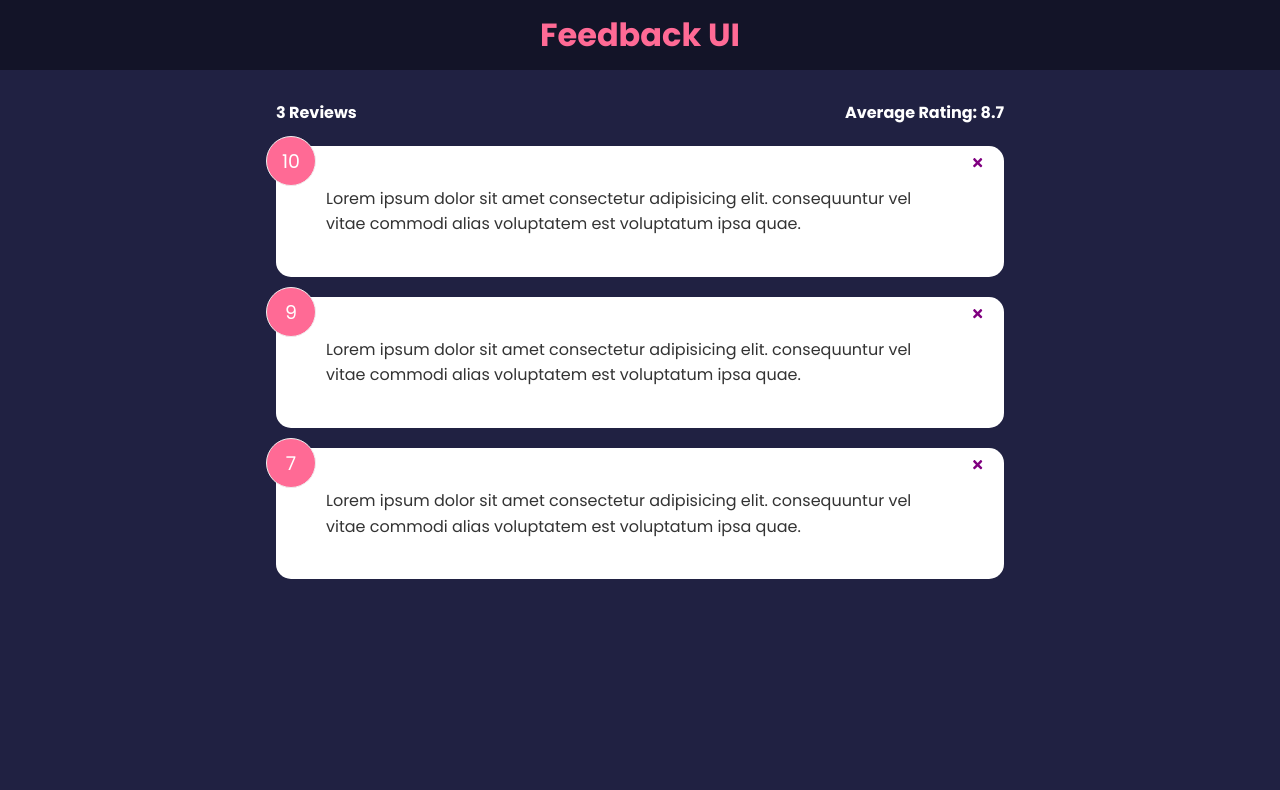
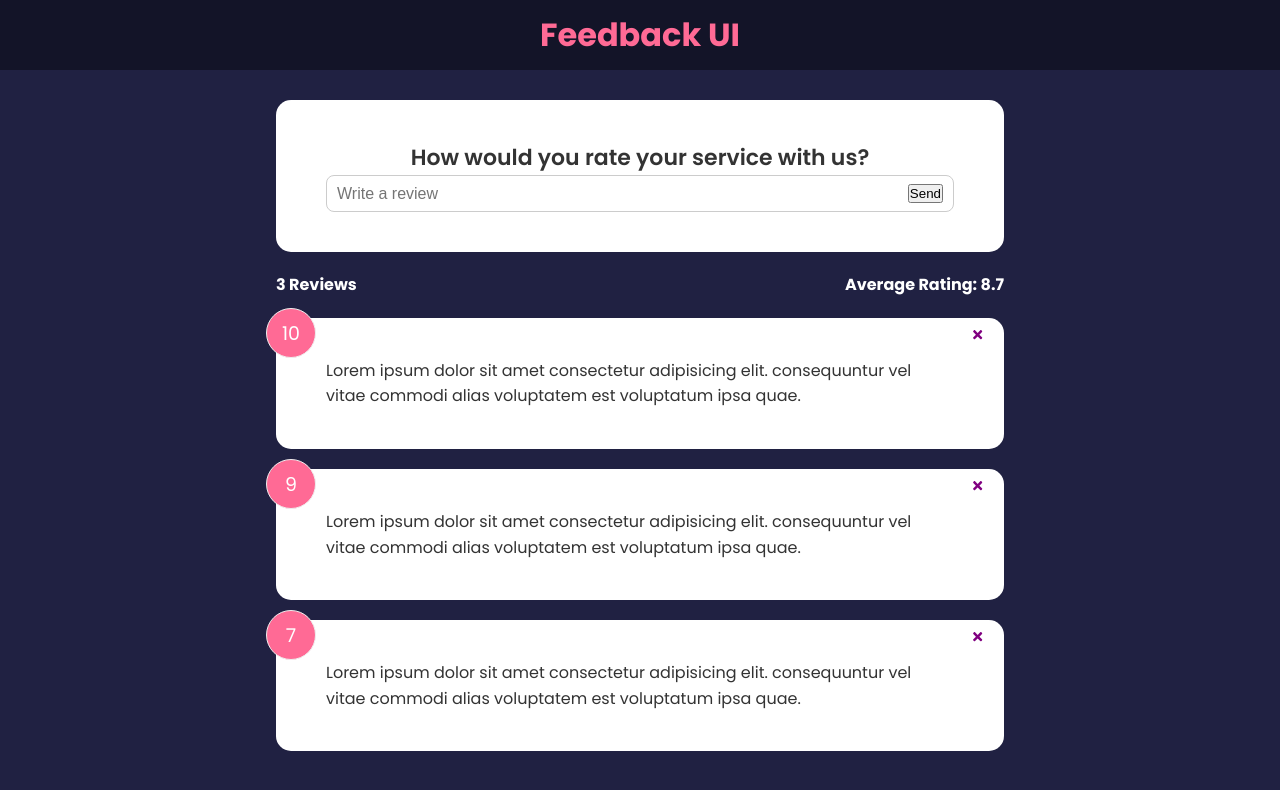
Before and after one commit to liteninkiran/brady-traversy-react-front-to-back, a React (Create React App) app: page / in a window 1280 px wide. Shown: the top 790 px of the page. Built offline with nearby package versions, Linux system fonts and the light colour scheme.

Commit message:
019 - Form Input & State

```diff
--- a/src/App.js
+++ b/src/App.js
@@ -2,6 +2,7 @@
 import Header from './components/Header';
 import FeedbackList from './components/FeedbackList';
 import FeedbackStats from './components/FeedbackStats';
+import FeedbackForm from './components/FeedbackForm';
 import FeedbackData from './data/FeedbackData';
 
 function App() {
@@ -16,6 +17,7 @@
         <>
             <Header />
             <div className='container'>
+                <FeedbackForm />
                 <FeedbackStats feedback={ feedback } />
                 <FeedbackList feedback={ feedback } handleDelete={ deleteFeedback } />
             </div>
--- /dev/null
+++ b/src/components/FeedbackForm.jsx
@@ -0,0 +1,38 @@
+import { useState } from 'react';
+import Card from './shared/Card';
+
+function FeedbackForm() {
+    const [text, setText] = useState('');
+    const handleTextChange = (e) => {
+        setText(e.target.value);
+    }
+
+    return (
+        <Card>
+            <form>
+
+                {/* Title */}
+                <h2>
+                    How would you rate your service with us?
+                </h2>
+
+                {/* Select Rating */}
+                {/* TODO... Rating Select Component */}
+
+                {/* Text Input */}
+                <div className='input-group'>
+                    <input
+                        type='text'
+                        placeholder='Write a review'
+                        onChange={ handleTextChange }
+                        value={ text }
+                    />
+                    <button type='submit'>Send</button>
+                </div>
+
+            </form>
+        </Card>
+    );
+}
+
+export default FeedbackForm;
```
